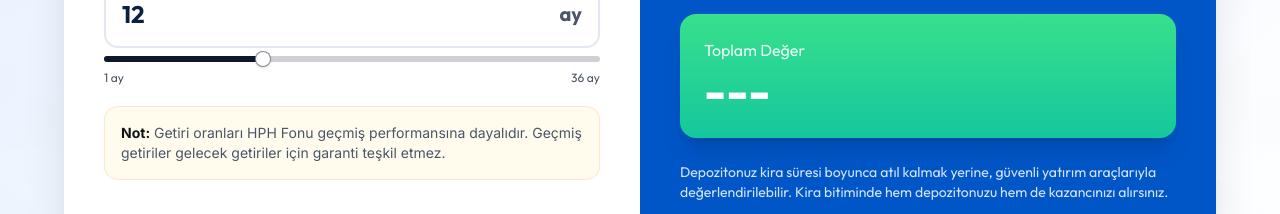
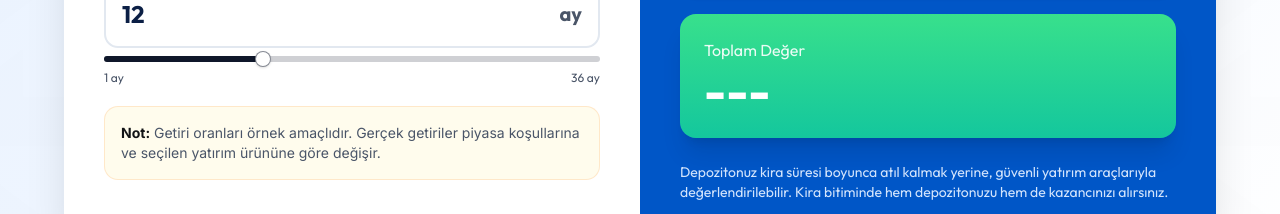
Before and after one commit to Muhammedreyz/kiram-web-static, a React (Vite) app: page / in a window 1280 px wide. Shown: the part 1432-1646 px from the top of the page. Built offline with nearby package versions, Linux system fonts and the light colour scheme; no server answers.

Commit message:
Updated HeroSection.tsx

```diff
--- a/src/screens/KiramLp/sections/HeroSection/HeroSection.tsx
+++ b/src/screens/KiramLp/sections/HeroSection/HeroSection.tsx
@@ -314,8 +314,8 @@ export const HeroSection = (): JSX.Element => {
                     <AlertDescription className="[font-family:'Inter',Helvetica] text-xs sm:text-sm leading-[22.8px]">
                       <span className="font-bold text-[#121416]">Not:</span>
                       <span className="text-[#4a5568]">
-                        {" "}Getiri oranları HPH Fonu geçmiş performansına dayalıdır.
-                        Geçmiş getiriler gelecek getiriler için garanti teşkil etmez.
+                        {" "}Getiri oranları örnek amaçlıdır. Gerçek getiriler piyasa
+                        koşullarına ve seçilen yatırım ürününe göre değişir.
                       </span>
                     </AlertDescription>
                   </Alert>
@@ -355,7 +355,7 @@ export const HeroSection = (): JSX.Element => {
                         <p className="[font-family:'Outfit',Helvetica] font-normal text-[#ffffff99] text-xs sm:text-sm leading-5">
                           {error
                             ? "Veriler yüklenemedi"
-                            : `HPH Fonu ${periodLabel(duration)} getiri: ${profitRateStr}`}
+                            : `${periodLabel(duration)} tahmini getiri: ${profitRateStr}`}
                         </p>
                       </CardContent>
                     </Card>
```
